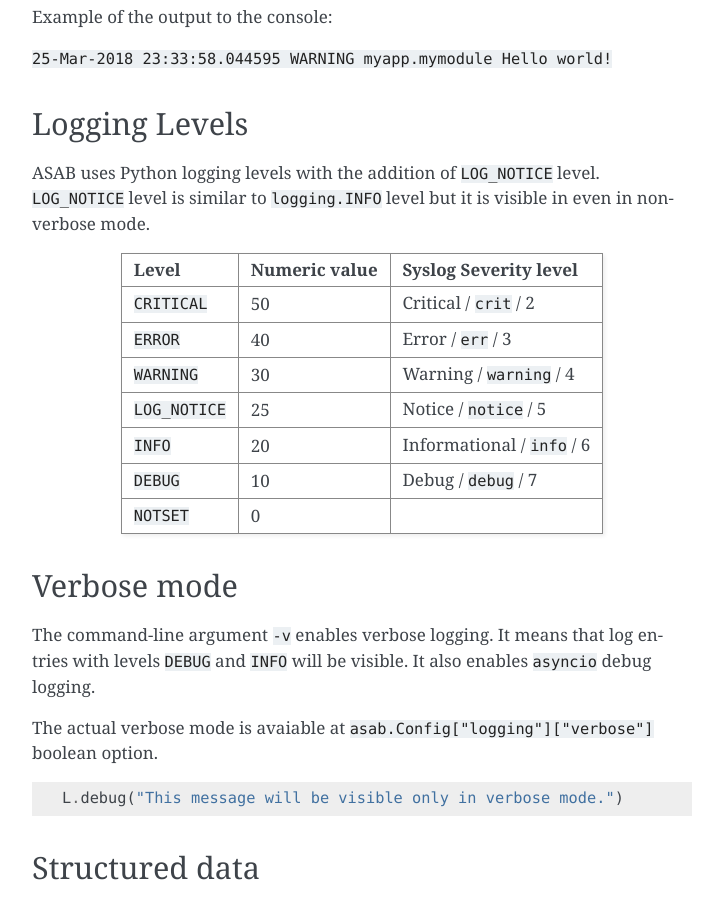
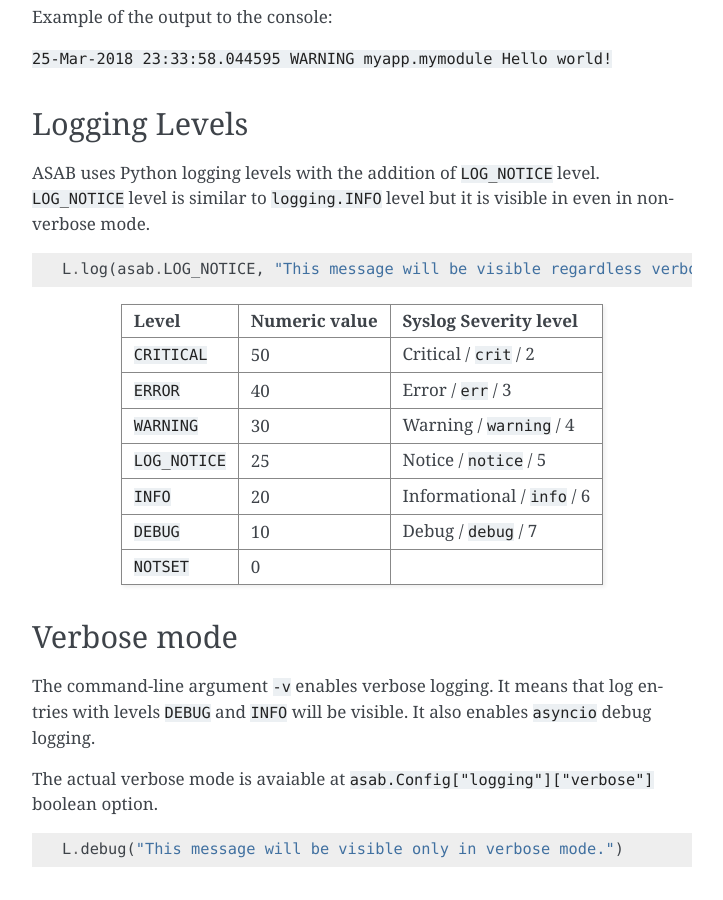
Before and after one commit to TeskaLabs/asab, a Sphinx documentation site: the page built from doc/asab/log.rst, in a window 1280 px wide and 900 px high, scrolled down 544 px. Shown: the whole window, without its empty margins (388-1111 px from the left). Built offline with Sphinx 7.4.7, drawn with Linux system fonts in a browser that asks for light colours.

Commit message:
Add a bit about use of LOG_NOTICE to a documentation.

```diff
--- a/doc/asab/log.rst
+++ b/doc/asab/log.rst
@@ -35,6 +35,11 @@ Logging Levels
 
 ASAB uses Python logging levels with the addition of ``LOG_NOTICE`` level.
 ``LOG_NOTICE`` level is similar to ``logging.INFO`` level but it is visible in even in non-verbose mode.
+
+
+.. code:: python
+
+    L.log(asab.LOG_NOTICE, "This message will be visible regardless verbose configuration.")
 
 
 +----------------+---------------+------------------------------+
```
